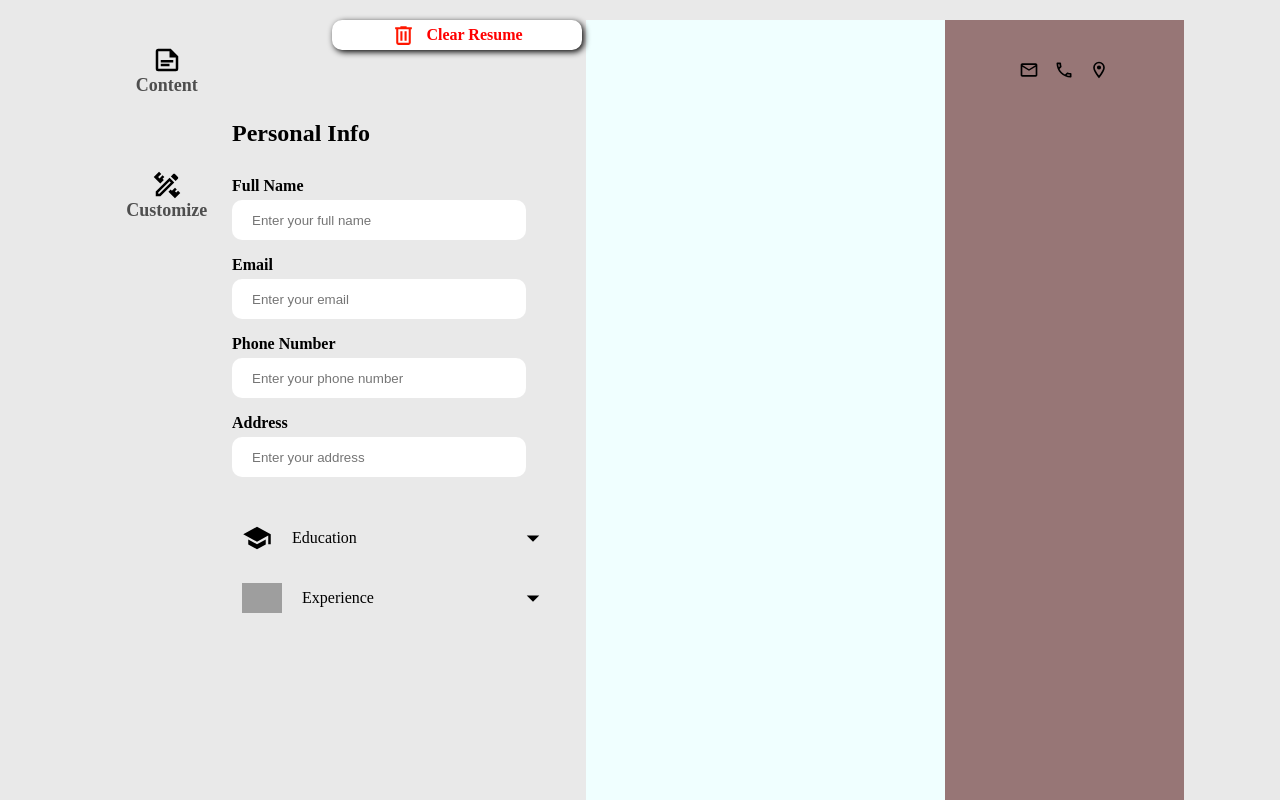
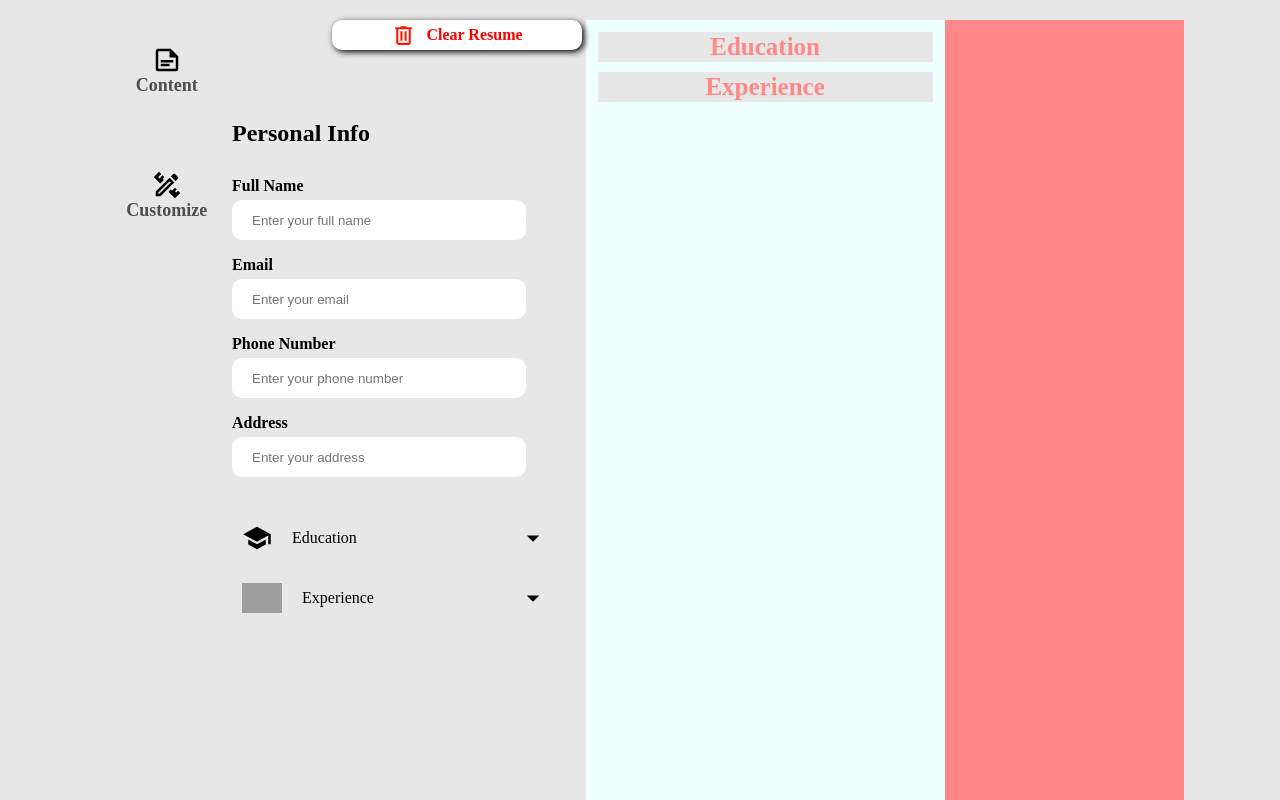
Before and after one commit to Moyinoluwa360/resume-builder, a React (Vite) app: page / in a window 1280 px wide. Shown: the top 800 px of the page. Built offline with nearby package versions, Linux system fonts and the light colour scheme; grey boxes are pictures that could not be loaded.

Commit message:
created the headers for edu and exp in main sec

```diff
--- a/src/App.jsx
+++ b/src/App.jsx
@@ -6,7 +6,7 @@ import { useState } from "react"
 
 function App() {
   const [personalInfoPos, setPersonalInfoPos] = useState("right")
-  const [color, setColor] = useState("#977676");
+  const [color, setColor] = useState("#ff8888");
   const [actionCenter, setActionCenter] = useState("content")
   const [personalData, setPersonalData] = useState({
     fullName: "",
--- a/src/components/Resume.jsx
+++ b/src/components/Resume.jsx
@@ -7,21 +7,34 @@ export default function ResumeSec(props) {
           <div className="name">{props.personalData.fullName}</div>
           <div className="contactInfo" position={props.position}>
             <div className="email info">
-              <img src="/email.svg" alt="email icon" />
+              { props.personalData.email === "" ? "":
+               <img src="/email.svg" alt="email icon"/>
+              }
               <span>{props.personalData.email}</span>
             </div>
             <div className="phoneNo info">
-              <img src="/phone.svg" alt="phone icon" />
+              {
+                props.personalData.phoneNumber === "" ? "" :
+                <img src="/phone.svg" alt="phone icon" />
+              }
               <span>{props.personalData.phoneNumber}</span>
             </div>
             <div className="address info">
-              <img src="/location.svg" alt="location icon" />
+              {
+                props.personalData.address === "" ? "" :
+                <img src="/location.svg" alt="location icon" />
+              }
               <span>{props.personalData.address}</span>
             </div>
           </div>
         </PersonalInfoSec>
         <MainSec>
-
+          <div className="education" style={{color: props.color}}>
+            <div className="header"> Education</div>
+          </div>
+          <div className="experience" style={{color: props.color}}>
+            <div className="header"> Experience</div>
+          </div>
         </MainSec>
       </Resume>
     );
@@ -79,5 +92,20 @@ const PersonalInfoSec = styled.div`
 `
 const MainSec = styled.div`
     box-sizing: border-box;
-    padding: 5%;
+    padding: 2%;
+    flex-grow: 1;
+    display: flex;
+    flex-direction: column;
+    gap: 10px;
+    .header{
+      display: flex;
+      justify-content: center;
+      align-items: center;
+      width: 100%;
+      background-color: #e7e7e7;
+      font-weight: bolder;
+      height: 30px;
+      font-size: 25px;
+
+    }
 `
--- a/src/index.css
+++ b/src/index.css
@@ -7,7 +7,7 @@ body{
   height: 100%;
   width: 100%;
   overflow-x: hidden;
-  background-color: rgb(233, 233, 233);
+  background-color: rgb(231, 231, 231);
 }
 #root{
   height: 100%;
```
